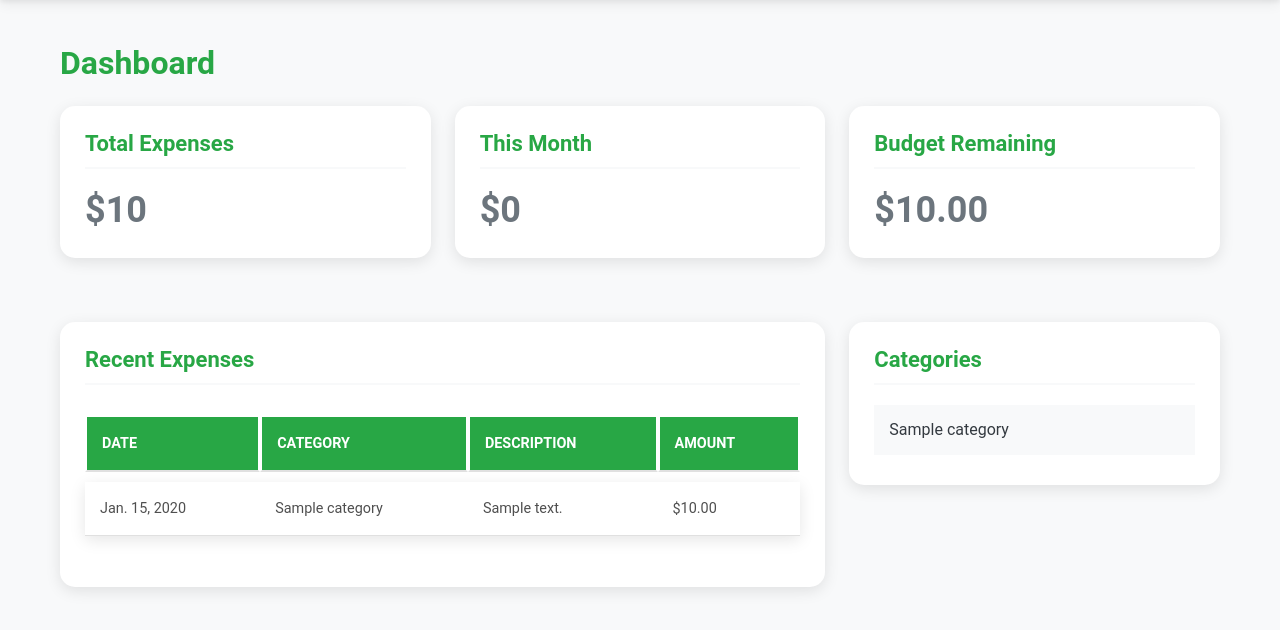
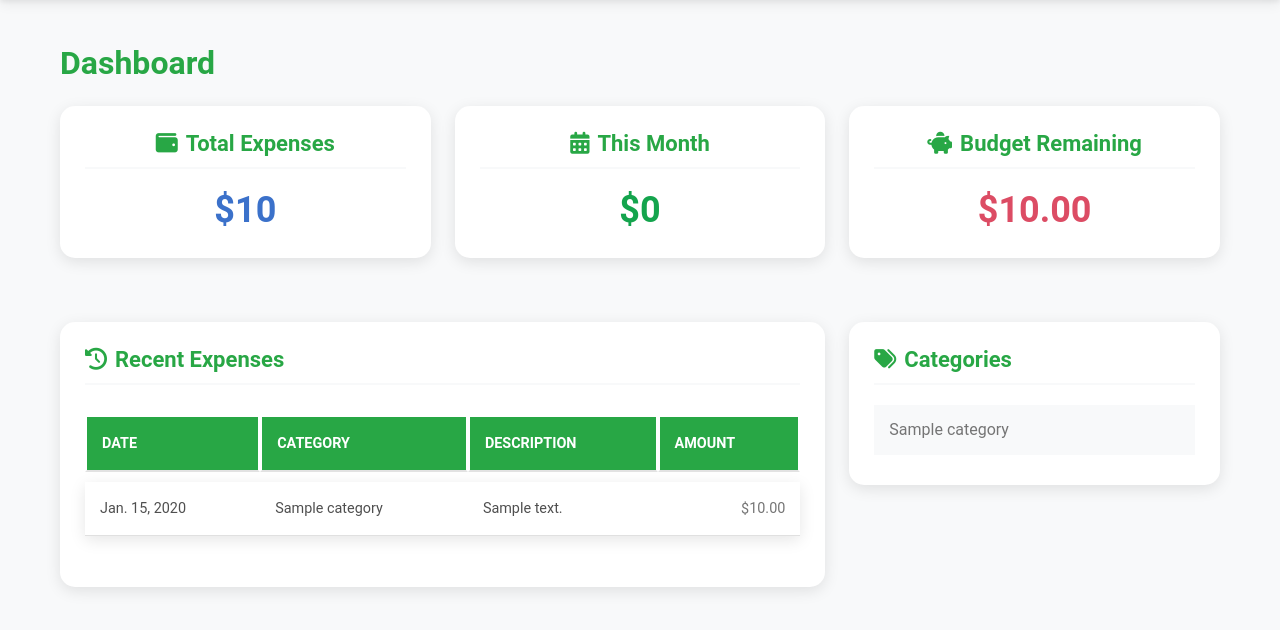
Before and after one commit to phantom-kali/ExpenseTracker, a Django app: page / in a window 1280 px wide. Shown: the part 59-689 px from the top of the page. Run offline with Django 5.2, Linux system fonts and the light colour scheme; a user stored in the database is signed in; tables that the repository leaves empty hold one stand-in row (values such as "Sample post"); some libraries are stand-ins or nearby versions.

Commit message:
Enhance Dashboard UI for modern look and improved usability
- Added Font Awesome icons to card titles for visual appeal
- Applied card shadows, rounded corners, and hover effects to improve depth
- Updated typography with modern font and refined color scheme
- Introduced color-coded text for different financial indicators (primary, success, danger)
- Improved spacing and padding in tables and lists for readability
- Added background gradient for a fresh, clean aesthetic
- Implemented hover effects for interactive feedback on cards and table rows

```diff
--- a/templates/expenses/dashboard.html
+++ b/templates/expenses/dashboard.html
@@ -7,26 +7,26 @@
 
 <div class="row">
     <div class="col-md-4 mb-4">
-        <div class=" card">
-            <div class="card-body">
-                <h5 class="card-title">Total Expenses</h5>
-                <h2 class="card-text">${{ total_expenses }}</h2>
+        <div class="card card-shadow">
+            <div class="card-body text-center">
+                <h5 class="card-title"><i class="fas fa-wallet me-2"></i>Total Expenses</h5>
+                <h2 class="card-text text-primary">${{ total_expenses }}</h2>
             </div>
         </div>
     </div>
     <div class="col-md-4 mb-4">
-        <div class="card">
-            <div class="card-body">
-                <h5 class="card-title">This Month</h5>
-                <h2 class="card-text">${{ monthly_expenses }}</h2>
+        <div class="card card-shadow">
+            <div class="card-body text-center">
+                <h5 class="card-title"><i class="fas fa-calendar-alt me-2"></i>This Month</h5>
+                <h2 class="card-text text-success">${{ monthly_expenses }}</h2>
             </div>
         </div>
     </div>
     <div class="col-md-4 mb-4">
-        <div class="card">
-            <div class="card-body">
-                <h5 class="card-title">Budget Remaining</h5>
-                <h2 class="card-text">${{ budget_remaining }}</h2>
+        <div class="card card-shadow">
+            <div class="card-body text-center">
+                <h5 class="card-title"><i class="fas fa-piggy-bank me-2"></i>Budget Remaining</h5>
+                <h2 class="card-text text-danger">${{ budget_remaining }}</h2>
             </div>
         </div>
     </div>
@@ -34,11 +34,11 @@
 
 <div class="row">
     <div class="col-md-8 mb-4">
-        <div class="card">
+        <div class="card card-shadow">
             <div class="card-body">
-                <h5 class="card-title">Recent Expenses</h5>
-                <table class="table">
-                    <thead>
+                <h5 class="card-title"><i class="fas fa-history me-2"></i>Recent Expenses</h5>
+                <table class="table table-hover mt-3">
+                    <thead class="table-light">
                         <tr>
                             <th>Date</th>
                             <th>Category</th>
@@ -52,7 +52,7 @@
                             <td>{{ expense.date }}</td>
                             <td>{{ expense.category.name }}</td>
                             <td>{{ expense.description }}</td>
-                            <td>${{ expense.amount }}</td>
+                            <td class="text-end text-muted">${{ expense.amount }}</td>
                         </tr>
                         {% endfor %}
                     </tbody>
@@ -61,12 +61,12 @@
         </div>
     </div>
     <div class="col-md-4 mb-4">
-        <div class="card">
+        <div class="card card-shadow">
             <div class="card-body">
-                <h5 class="card-title">Categories</h5>
-                <ul class="list-group list-group-flush">
+                <h5 class="card-title"><i class="fas fa-tags me-2"></i>Categories</h5>
+                <ul class="list-group list-group-flush mt-3">
                     {% for category in categories %}
-                    <li class="list-group-item">{{ category.name }}</li>
+                    <li class="list-group-item text-muted">{{ category.name }}</li>
                     {% endfor %}
                 </ul>
             </div>
```
